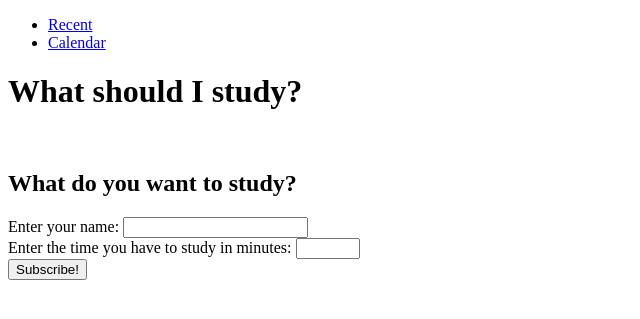
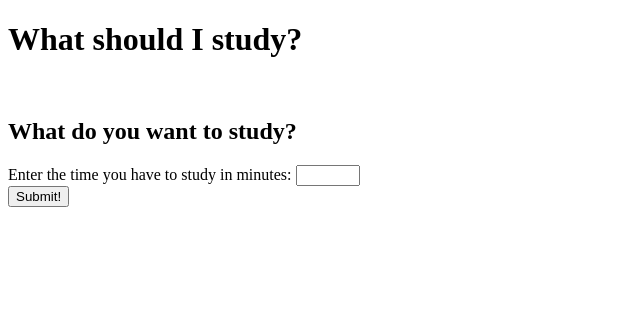
Before and after one commit to wrinks76/whatshouldido, a Python web app: template templates/home.html in a window 1280 px wide. Shown: the top 319 px of the page, without its empty margins (0-640 px from the left). Run offline with Jinja, Linux system fonts and the light colour scheme; the template is opened without the code that fills it, so the values that code supplies are empty.

Commit message:
Fixed results page to get form, ideas for logics

```diff
--- a/templates/home.html
+++ b/templates/home.html
@@ -7,33 +7,35 @@
     <title>whatshouldido</title>
 </head>
     <header class="navbar">
-        <ul class="navbar__navigation">
+        <!--<ul class="navbar__navigation">
             <li class="navbar__navigation-item">
                 <a href="#" class="navbar__link">Recent</a>
             </li>
             <li class="navbar__navigation-item">
                 <a href="#" class="navbar__link">Calendar</a>
             </li>
-        </ul>
+        </ul> -->
     </header>
 <body>
     <main>
         <h1>What should I study?</h1><br>
         <h2>What do you want to study?</h2>
-        <form action="" method="get" class="form-study-time">
-            <div class="form-study-time">
-                <! - Switch to radio button? -!>
-                <label for="name">Enter your name: </label>
+        <form action=/results method=post class="form-study-time" id="form-study-time">
+            <!--<div class="form-study-time">
+                 Switch to radio button?
+                <label for="name">Access to Keyboard? </label>
                 <input type="text" name="name" id="name" required />
-            </div>
+            </div> -->
         <div class="form-study-time">
             <label for="study-time">Enter the time you have to study in minutes: </label>
-            <input type="number" name="study-time" min="1" max="999" required />
+            <input type="number" name="time-mins" min="1" max="999" required />
         </div>
         <div class="form-study-time">
-            <input type="submit" value="Subscribe!" />
+            <input type="submit" value="Submit!" />
         </div>
         </form>
+        {% block content %}
+        {% endblock %}
     </main>
 </body>
 </html>
```
Also changed, not shown: app.py (+17 -13 lines), templates/results.html (added, +8 -0 lines).
